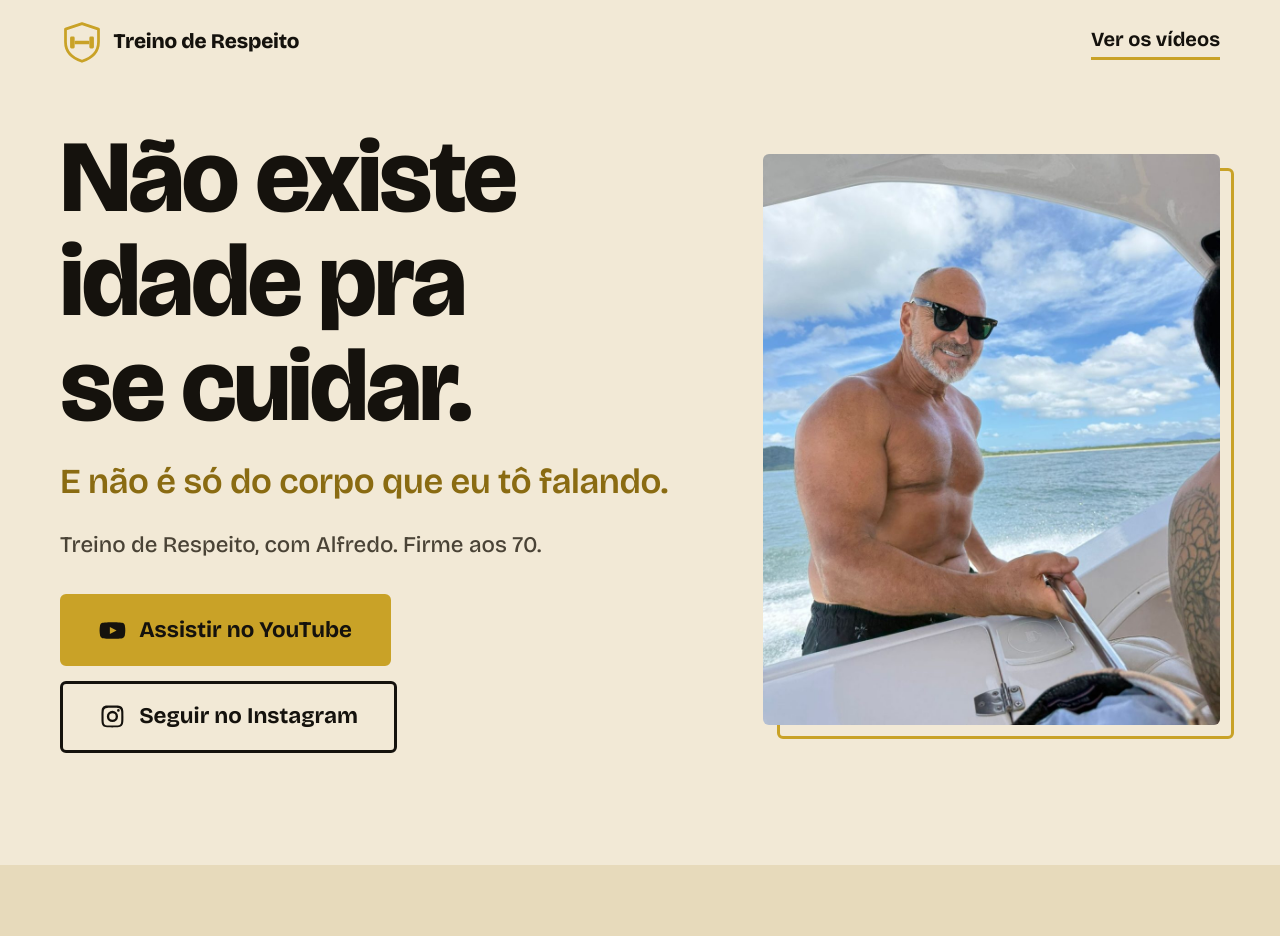
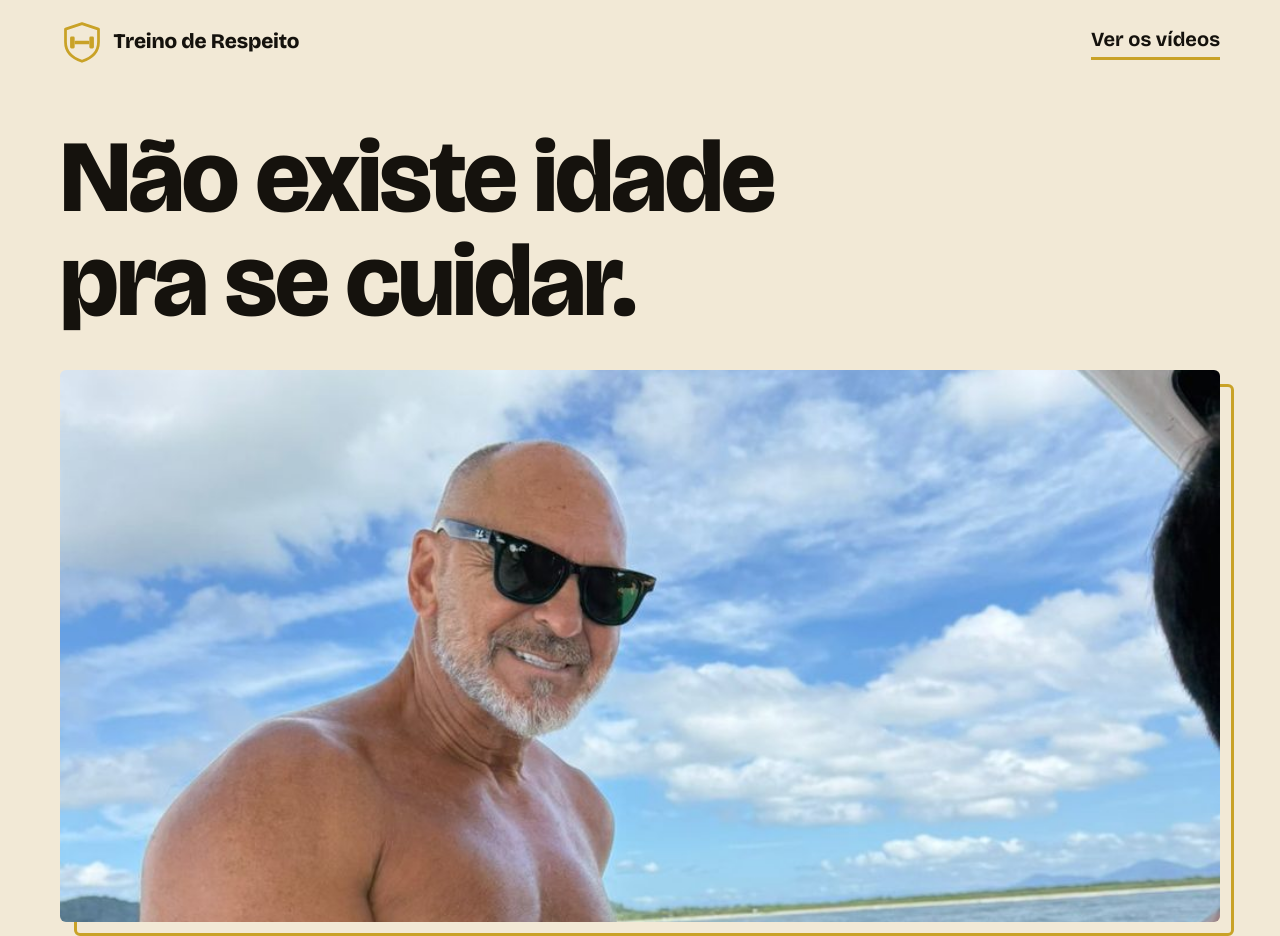
Before and after one commit to ByTech-3/ByTech-3-treino-de-respeito, a plain HTML site: page index.html in a window 1280 px wide. Shown: the top 936 px of the page. Drawn offline with nearby package versions, Linux system fonts and the light colour scheme; no server answers.

Commit message:
Abertura: foto do Alfredo logo abaixo da frase, o resto segue embaixo
Co-Authored-By: Claude Fable 5.1 <noreply@anthropic.com>
Claude-Session: https://claude.ai/code/session_01MMuTZispBeiFGdaosDBEin

```diff
--- a/estilo.css
+++ b/estilo.css
@@ -83,16 +83,14 @@ ul { margin: 0; padding: 0; list-style: none; }
 
 /* Abertura */
 .abertura { padding-block: clamp(1.5rem, 1rem + 2vw, 3.5rem) var(--bloco); }
-.abertura__grade { display: grid; gap: 2rem; align-items: center; }
-.abertura__foto { margin: 0; }
+.abertura__foto { margin: clamp(1.4rem, 1rem + 1.5vw, 2.2rem) 0 clamp(1.4rem, 1rem + 1.5vw, 2.2rem); }
 .moldura { position: relative; display: block; }
-.moldura img { aspect-ratio: 4 / 5; width: 100%; object-fit: cover; border-radius: var(--raio); }
+.moldura img { aspect-ratio: 4 / 5; width: 100%; object-fit: cover; object-position: 50% 28%; border-radius: var(--raio); }
 .moldura::after {           /* moldura dourada deslocada: o detalhe "chique" */
   content: ""; position: absolute; inset: 0; transform: translate(14px, 14px);
   border: 3px solid var(--ouro); border-radius: var(--raio); pointer-events: none; z-index: -1;
 }
 .manchete { font-size: var(--t-manchete); }
-.manchete + .sub { margin-top: 0.6em; }
 .sub { font-size: var(--t-grande); font-weight: 600; line-height: 1.2; color: var(--ouro-fundo); letter-spacing: -0.01em; text-wrap: balance; }
 .assinatura { margin-top: 1.6rem; font-weight: 500; color: var(--preto-suave); }
 .acoes { display: flex; flex-wrap: wrap; gap: 0.9rem; margin-top: 2rem; }
@@ -104,6 +102,7 @@ ul { margin: 0; padding: 0; list-style: none; }
 .abertura__texto > :nth-child(2) { animation-delay: 90ms; }
 .abertura__texto > :nth-child(3) { animation-delay: 180ms; }
 .abertura__texto > :nth-child(4) { animation-delay: 270ms; }
+.abertura__texto > :nth-child(5) { animation-delay: 360ms; }
 @media (prefers-reduced-motion: reduce) {
   html { scroll-behavior: auto; }
   .abertura__texto > * { animation: none; }
@@ -164,14 +163,13 @@ ul { margin: 0; padding: 0; list-style: none; }
 
 /* Telas maiores */
 @media (min-width: 760px) {
+  .moldura img { aspect-ratio: 21 / 10; object-position: 50% 24%; }
   .frases { grid-template-columns: repeat(3, 1fr); gap: 2rem; }
   .videos { grid-template-columns: repeat(2, 1fr); }
   .sobre { grid-template-columns: 5fr 7fr; gap: 3.5rem; }
   .rodape__linha { grid-template-columns: 1fr auto; align-items: baseline; }
 }
 @media (min-width: 980px) {
-  .abertura__grade { grid-template-columns: 7fr 5fr; gap: 4rem; }
-  .abertura__foto { order: 2; }
   .videos { grid-template-columns: repeat(3, 1fr); }
   .vida { grid-template-columns: repeat(4, 1fr); gap: 1.6rem; }
   .acoes .botao { flex: 0 1 auto; min-width: 260px; }
--- a/index.html
+++ b/index.html
@@ -31,9 +31,9 @@
 
 <main>
   <section class="abertura">
-    <div class="miolo abertura__grade">
-      <div class="abertura__texto">
+    <div class="miolo abertura__texto">
       <h1 class="manchete">Não existe idade pra se cuidar.</h1>
+      <figure class="abertura__foto"><span class="moldura"><img src="fotos/capa.jpg" width="1000" height="1250" alt="Alfredo sorrindo na lancha, de óculos escuros, com o mar e o céu azul ao fundo." fetchpriority="high"></span></figure>
       <p class="sub">E não é só do corpo que eu tô falando.</p>
       <p class="assinatura">Treino de Respeito, com Alfredo. Firme aos 70.</p>
       <div class="acoes">
@@ -46,10 +46,6 @@
           Seguir no Instagram
         </a>
       </div>
-      </div>
-      <figure class="abertura__foto">
-        <span class="moldura"><img src="fotos/capa.jpg" width="1000" height="1250" alt="Alfredo sorrindo na lancha, de óculos escuros, com o mar e o céu azul ao fundo." fetchpriority="high"></span>
-      </figure>
     </div>
   </section>
 
```
Also changed, not shown: 1 other file. Lines whose indentation alone changed are shown as unchanged.
